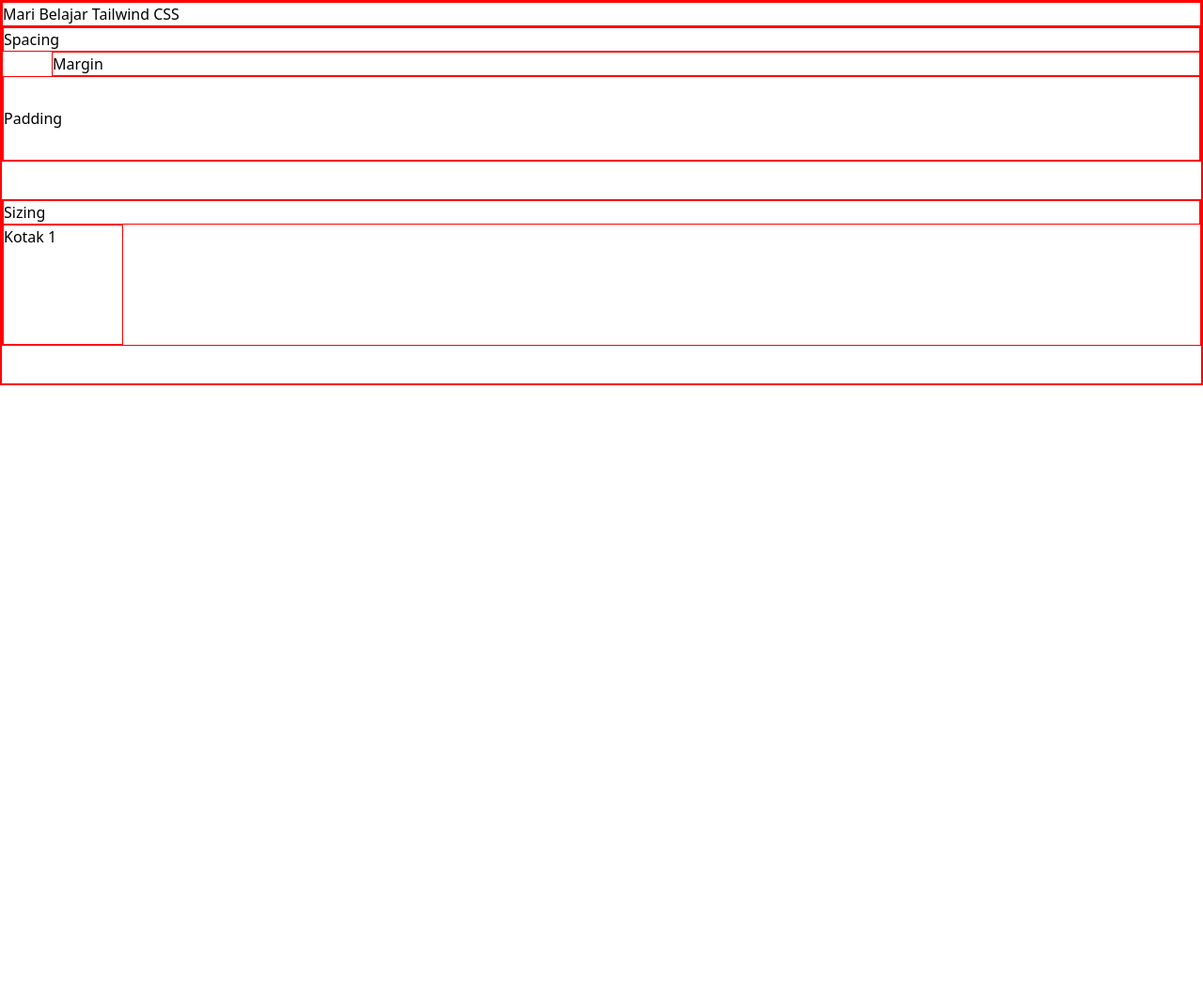
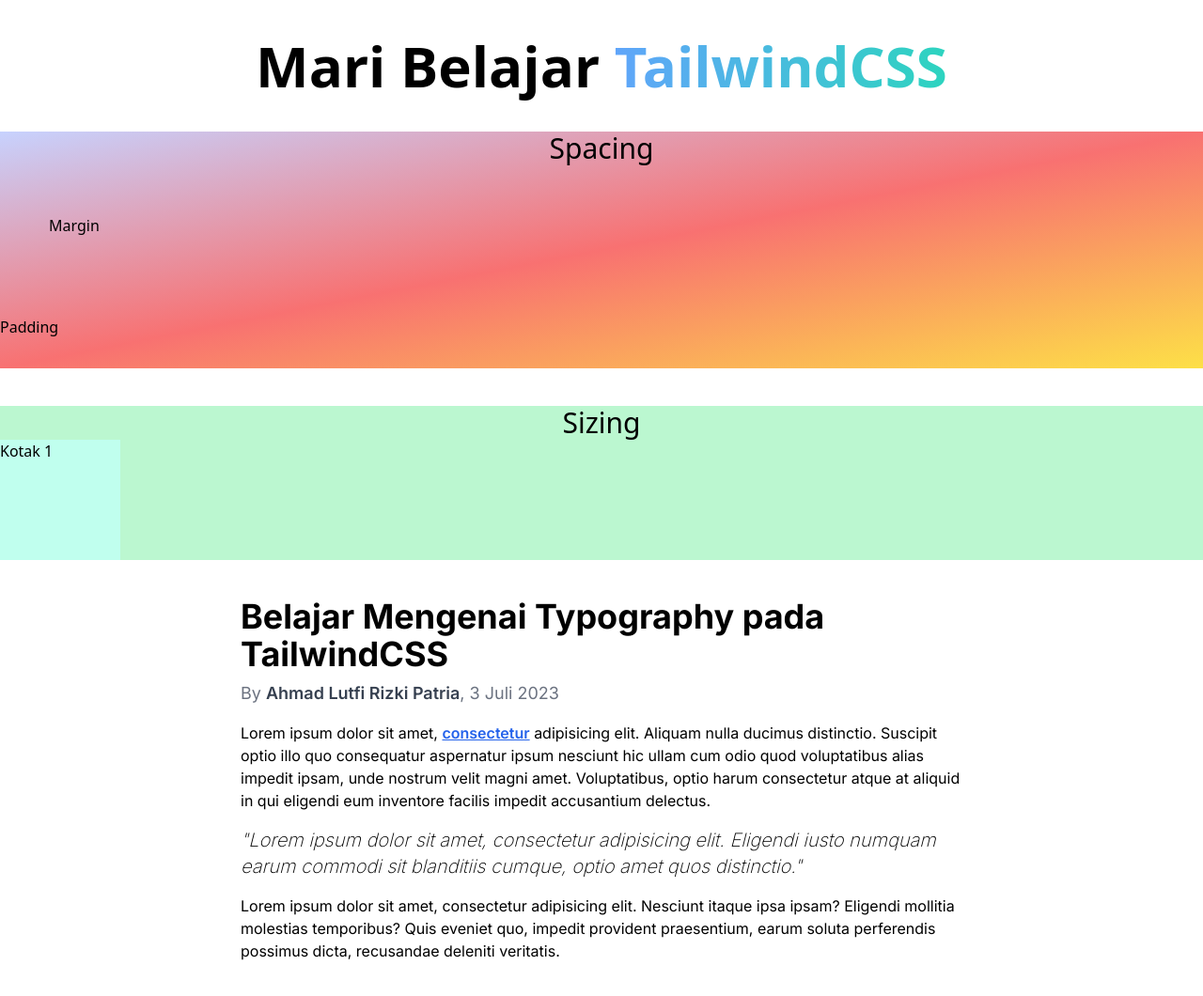
Before and after one commit to alutfi05/belajar-tailwindcss, a plain HTML site: page index.html in a window 1280 px wide. Shown: the whole page at 94% size. Before the commit the page ends 800 px from the top, so only its background shows below. Drawn offline with nearby package versions, Linux system fonts and the light colour scheme.

Commit message:
learning text color and background color utility in tailwind css

```diff
--- a/index.html
+++ b/index.html
@@ -3,6 +3,12 @@
     <head>
         <meta charset="UTF-8" />
         <meta name="viewport" content="width=device-width, initial-scale=1.0" />
+        <link rel="preconnect" href="https://fonts.googleapis.com" />
+        <link rel="preconnect" href="https://fonts.gstatic.com" crossorigin />
+        <link
+            href="https://fonts.googleapis.com/css2?family=Inter:wght@200;400;600;700;900&display=swap"
+            rel="stylesheet"
+        />
         <script src="https://cdn.tailwindcss.com"></script>
         <script>
             tailwind.config = {
@@ -11,29 +17,75 @@
                         spacing: {
                             13: '3.25rem',
                         },
+                        fontFamily: {
+                            inter: ['Inter'],
+                        },
+                        colors: {
+                            lutfi: '#bada55',
+                            kopi: '#c0ffee',
+                        },
                     },
                 },
             };
         </script>
         <title>Belajar TailwindCSS</title>
-        <style type="text/tailwindcss">
-            * {
-                border: 1px solid red;
-            }
-        </style>
     </head>
     <body>
-        <h1>Mari Belajar Tailwind CSS</h1>
+        <h1 class="text-6xl font-bold text-center my-10">
+            Mari Belajar
+            <span
+                class="bg-gradient-to-r from-blue-400 to-teal-400 bg-clip-text text-transparent"
+                >TailwindCSS</span
+            >
+        </h1>
 
-        <section class="mb-10">
-            <h2>Spacing</h2>
-            <div class="ml-13">Margin</div>
+        <section
+            class="mb-10 bg-gradient-to-br from-indigo-200 via-red-400 to-yellow-300"
+        >
+            <h2 class="text-center text-3xl">Spacing</h2>
+            <div class="m-13">Margin</div>
             <div class="py-8">Padding</div>
         </section>
 
-        <section class="mb-10">
-            <h2>Sizing</h2>
-            <div class="w-32 h-32">Kotak 1</div>
+        <section class="mb-10 bg-green-200">
+            <h2 class="text-center text-3xl">Sizing</h2>
+            <div class="w-32 h-32 bg-kopi">Kotak 1</div>
+        </section>
+
+        <section class="mb-96 font-inter max-w-3xl mx-auto">
+            <h2 class="mb-2 text-4xl font-bold">
+                Belajar Mengenai Typography pada TailwindCSS
+            </h2>
+            <div class="mb-4 text-lg text-gray-500">
+                By
+                <a href="#" class="text-gray-700 font-semibold"
+                    >Ahmad Lutfi Rizki Patria</a
+                >, 3 Juli 2023
+            </div>
+            <p class="mb-4">
+                Lorem ipsum dolor sit amet,
+                <a href="#" class="underline font-semibold text-blue-600"
+                    >consectetur</a
+                >
+                adipisicing elit. Aliquam nulla ducimus distinctio. Suscipit
+                optio illo quo consequatur aspernatur ipsum nesciunt hic ullam
+                cum odio quod voluptatibus alias impedit ipsam, unde nostrum
+                velit magni amet. Voluptatibus, optio harum consectetur atque at
+                aliquid in qui eligendi eum inventore facilis impedit
+                accusantium delectus.
+            </p>
+            <blockquote class="mb-4 italic font-thin text-xl">
+                "Lorem ipsum dolor sit amet, consectetur adipisicing elit.
+                Eligendi iusto numquam earum commodi sit blanditiis cumque,
+                optio amet quos distinctio."
+            </blockquote>
+            <p class="mb-4">
+                Lorem ipsum dolor sit amet, consectetur adipisicing elit.
+                Nesciunt itaque ipsa ipsam? Eligendi mollitia molestias
+                temporibus? Quis eveniet quo, impedit provident praesentium,
+                earum soluta perferendis possimus dicta, recusandae deleniti
+                veritatis.
+            </p>
         </section>
     </body>
 </html>
```
